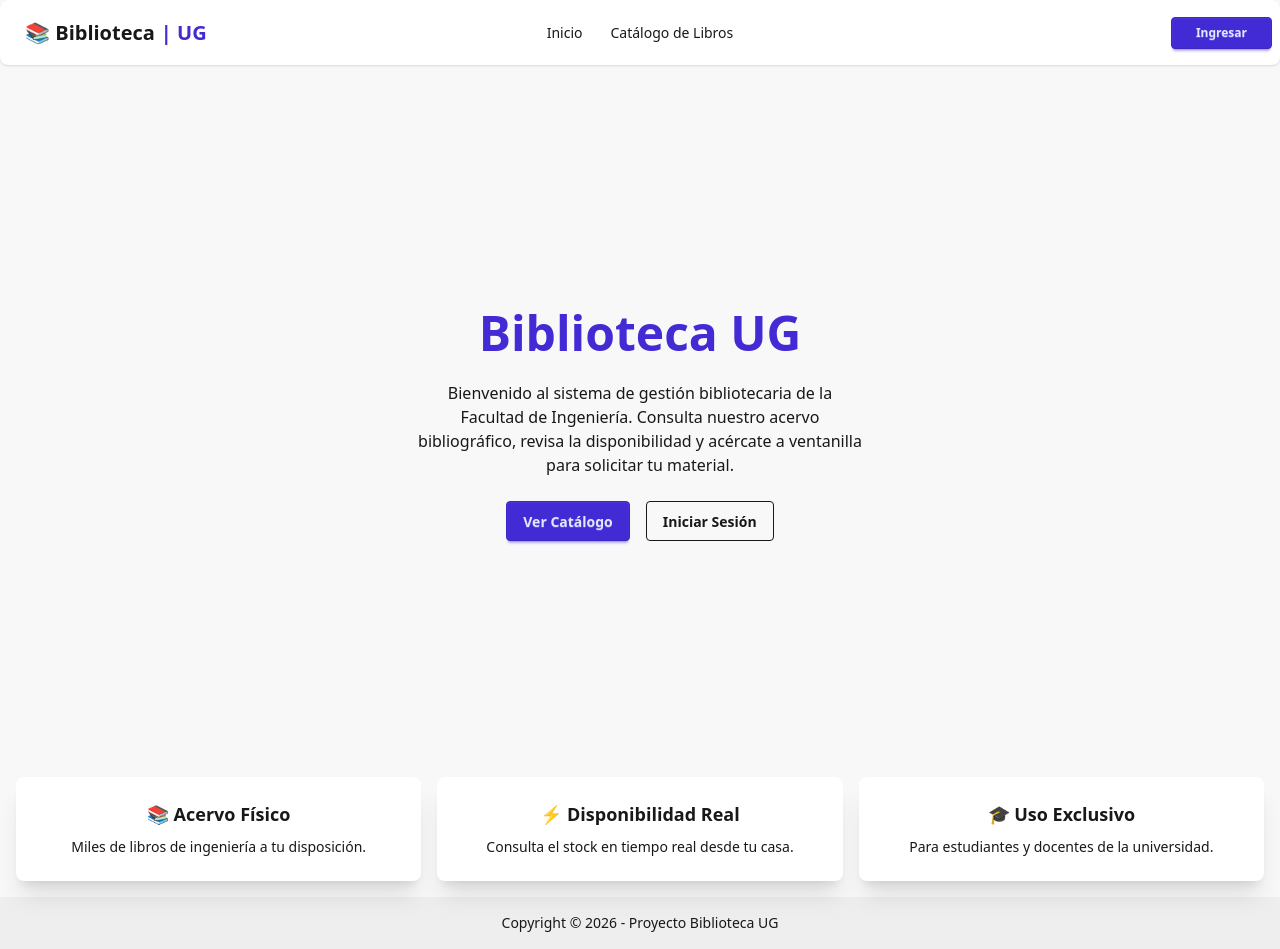
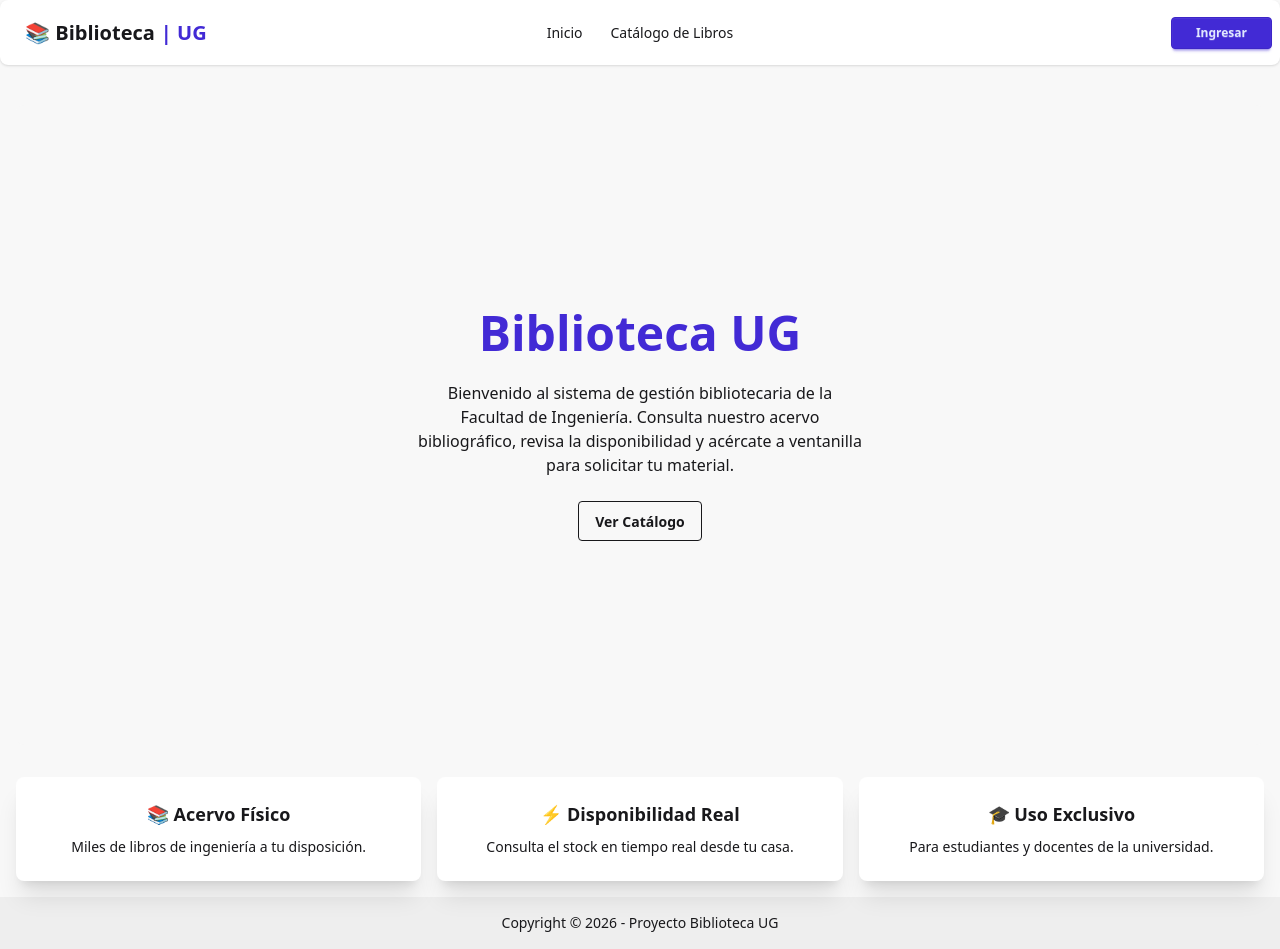
Before and after one commit to Xhope17/biblioteca-app, an Angular app: page / in a window 1280 px wide. Built offline with nearby package versions, Linux system fonts and the light colour scheme; no server answers.

Commit message:
mejora del layout y apariencia de botones

```diff
--- a/src/app/pages/home-page/home-page.component.html
+++ b/src/app/pages/home-page/home-page.component.html
@@ -8,14 +8,10 @@
         a ventanilla para solicitar tu material.
       </p>
 
+
       <div class="flex justify-center gap-4">
-        <a routerLink="/libros" class="btn btn-primary">
-          Ver Catálogo
-        </a>
+        <a routerLink="/libros" class="btn btn-outline"> Ver Catálogo </a>
 
-        <a routerLink="/login" class="btn btn-outline">
-          Iniciar Sesión
-        </a>
       </div>
     </div>
   </div>
```
